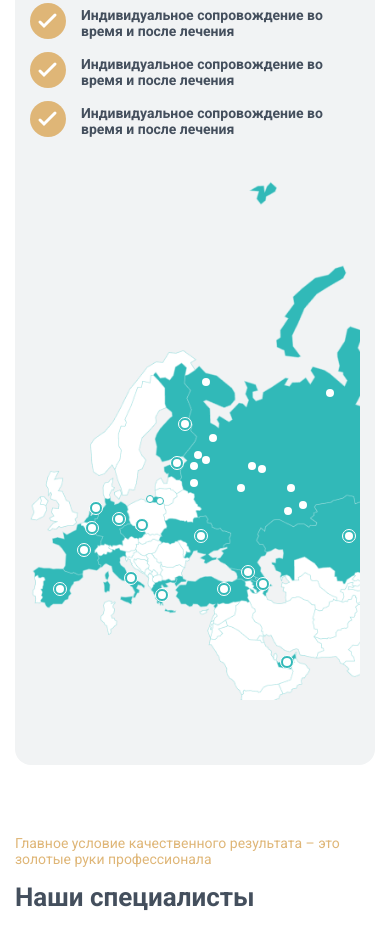
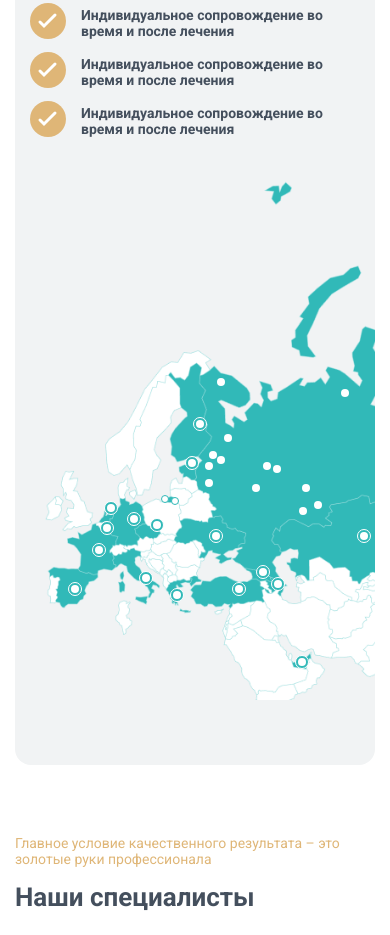
Before and after one commit to poltorak94/asgard, a website: page index.html in a window 390 px wide. Shown: the part 5218-6153 px from the top of the page. Drawn offline with nearby package versions, Linux system fonts and the light colour scheme.

Commit message:
правки

```diff
--- a/assets/style.scss
+++ b/assets/style.scss
@@ -2476,6 +2476,8 @@ body {
     .locations__map-inner {
         overflow-x: auto;
         overflow-y: hidden;
+        position: relative;
+        right: -15px;
     }
 }
 
```
Also changed, not shown: assets/style.css, 1 other file.
